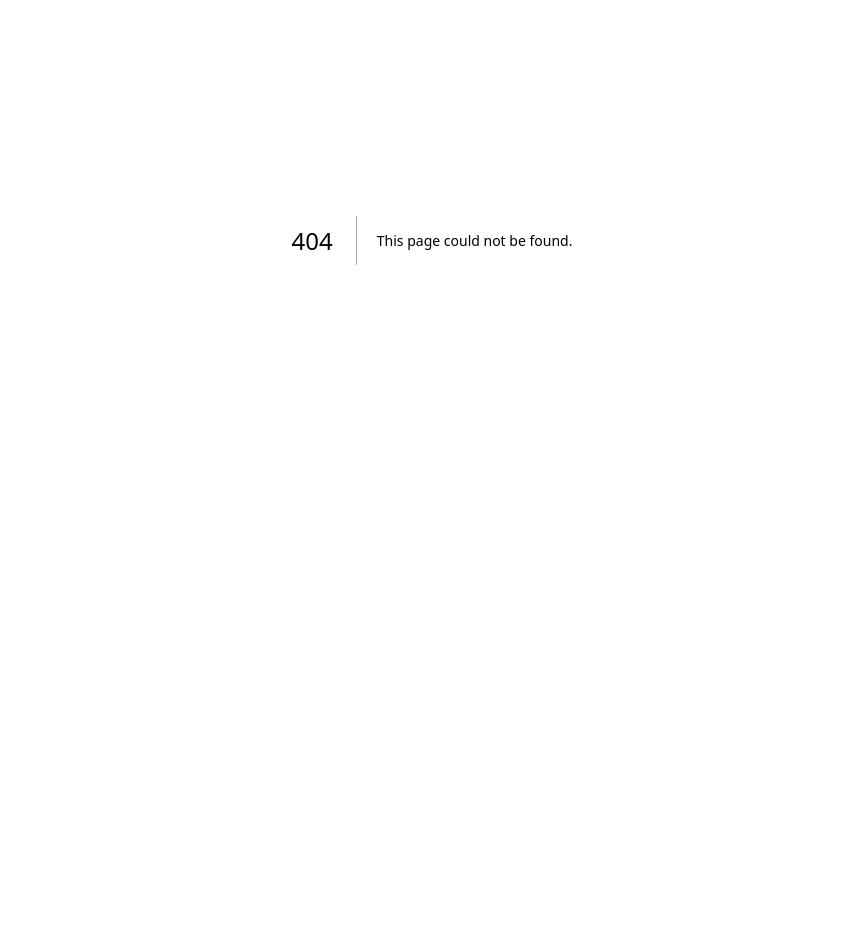
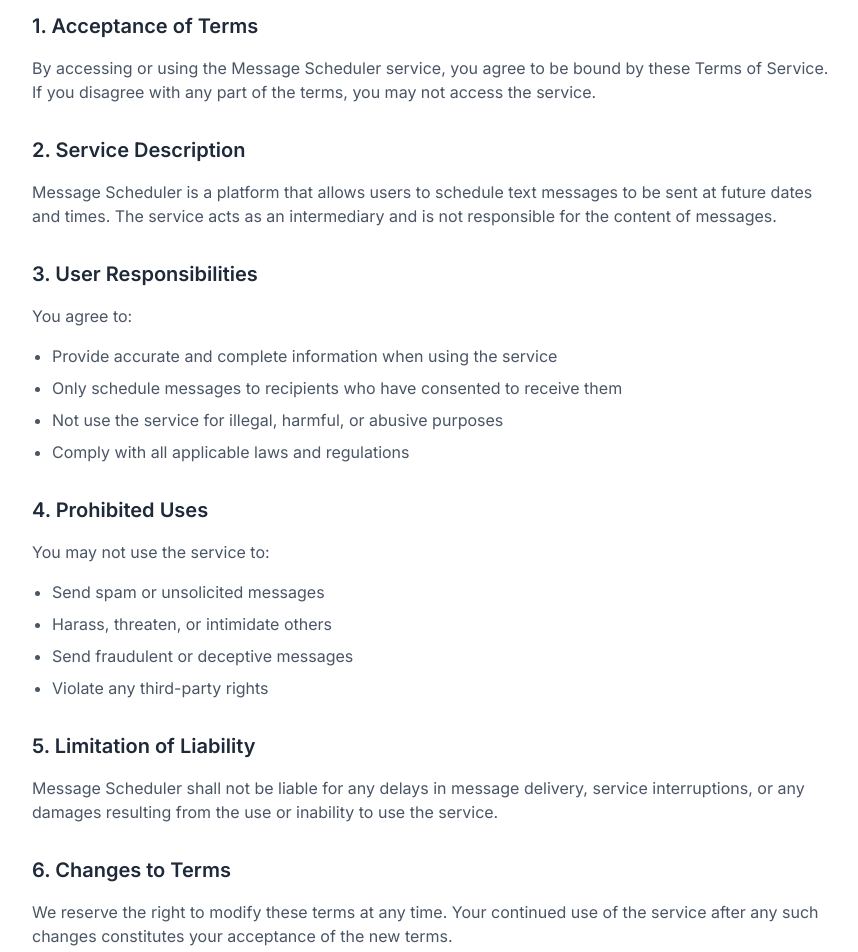
Before and after one commit to Yashraj-24/sms-scheduler-frontend, a Next.js app: page /terms in a window 1280 px wide. Before the commit this address had no page. Shown: the part 160-1112 px from the top of the page, without its empty margins (208-1066 px from the left). Before the commit the page ends 800 px from the top, so only its background shows below. Built offline with nearby package versions, Linux system fonts and the light colour scheme.

Commit message:
Improve developer experience

```diff
--- /dev/null
+++ b/src/app/terms/page.tsx
@@ -0,0 +1,75 @@
+'use client';
+
+export default function TermsOfService() {
+  return (
+    <div className="max-w-4xl mx-auto px-4 py-8">
+      <div className="bg-white rounded-xl shadow-sm p-6 md:p-8">
+        <h1 className="text-3xl font-bold text-gray-900 mb-6">Terms of Service</h1>
+        <p className="text-gray-600 mb-6">Last updated: {new Date().toLocaleDateString()}</p>
+
+        <div className="prose prose-blue max-w-none">
+          <section className="mb-8">
+            <h2 className="text-xl font-semibold text-gray-800 mb-4">1. Acceptance of Terms</h2>
+            <p className="text-gray-600 mb-4">
+              By accessing or using the Message Scheduler service, you agree to be bound by these Terms of Service. If you disagree with any part of the terms, you may not access the service.
+            </p>
+          </section>
+
+          <section className="mb-8">
+            <h2 className="text-xl font-semibold text-gray-800 mb-4">2. Service Description</h2>
+            <p className="text-gray-600 mb-4">
+              Message Scheduler is a platform that allows users to schedule text messages to be sent at future dates and times. The service acts as an intermediary and is not responsible for the content of messages.
+            </p>
+          </section>
+
+          <section className="mb-8">
+            <h2 className="text-xl font-semibold text-gray-800 mb-4">3. User Responsibilities</h2>
+            <p className="text-gray-600 mb-4">
+              You agree to:
+            </p>
+            <ul className="list-disc pl-5 text-gray-600 mb-4 space-y-2">
+              <li>Provide accurate and complete information when using the service</li>
+              <li>Only schedule messages to recipients who have consented to receive them</li>
+              <li>Not use the service for illegal, harmful, or abusive purposes</li>
+              <li>Comply with all applicable laws and regulations</li>
+            </ul>
+          </section>
+
+          <section className="mb-8">
+            <h2 className="text-xl font-semibold text-gray-800 mb-4">4. Prohibited Uses</h2>
+            <p className="text-gray-600 mb-4">
+              You may not use the service to:
+            </p>
+            <ul className="list-disc pl-5 text-gray-600 mb-4 space-y-2">
+              <li>Send spam or unsolicited messages</li>
+              <li>Harass, threaten, or intimidate others</li>
+              <li>Send fraudulent or deceptive messages</li>
+              <li>Violate any third-party rights</li>
+            </ul>
+          </section>
+
+          <section className="mb-8">
+            <h2 className="text-xl font-semibold text-gray-800 mb-4">5. Limitation of Liability</h2>
+            <p className="text-gray-600 mb-4">
+              Message Scheduler shall not be liable for any delays in message delivery, service interruptions, or any damages resulting from the use or inability to use the service.
+            </p>
+          </section>
+
+          <section className="mb-8">
+            <h2 className="text-xl font-semibold text-gray-800 mb-4">6. Changes to Terms</h2>
+            <p className="text-gray-600 mb-4">
+              We reserve the right to modify these terms at any time. Your continued use of the service after any such changes constitutes your acceptance of the new terms.
+            </p>
+          </section>
+
+          <section>
+            <h2 className="text-xl font-semibold text-gray-800 mb-4">7. Contact Information</h2>
+            <p className="text-gray-600">
+              For any questions about these Terms of Service, please contact us at <a href="mailto:sarthak.vitmal.dev@gmail.com" className="text-blue-600 hover:underline">sarthak.vitmal.dev@gmail.com</a>.
+            </p>
+          </section>
+        </div>
+      </div>
+    </div>
+  );
+}
```
